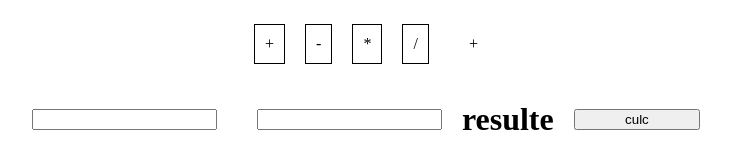
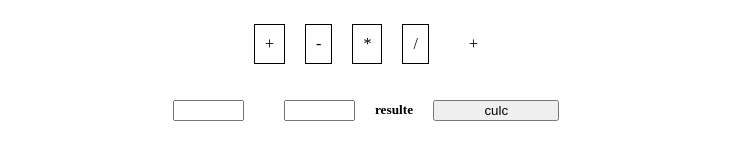
Before and after one commit to rabee561/mathind, a plain HTML site: page index.html in a window 1280 px wide. Shown: the whole page, without its empty margins (274-1005 px from the left). Drawn offline with Linux system fonts and the light colour scheme.

Commit message:
Update index.html

```diff
--- a/index.html
+++ b/index.html
@@ -54,11 +54,11 @@
           gap: 20px;
         "
       >
-        <input id="input1" type="number" />
+        <input style="width: 5%;" id="input1" type="number" />
         <small id="l"></small>
-        <input id="input2" type="number" />
+        <input style="width: 5%;" id="input2" type="number" />
         <div>
-          <h1 onclick="culc()" id="resulte">resulte</h1>
+          <h5 onclick="culc()" id="resulte">resulte</h5>
         </div>
         <button onclick="culc()" id="btn" style="width: 10%">culc</button>
       </div>
```
